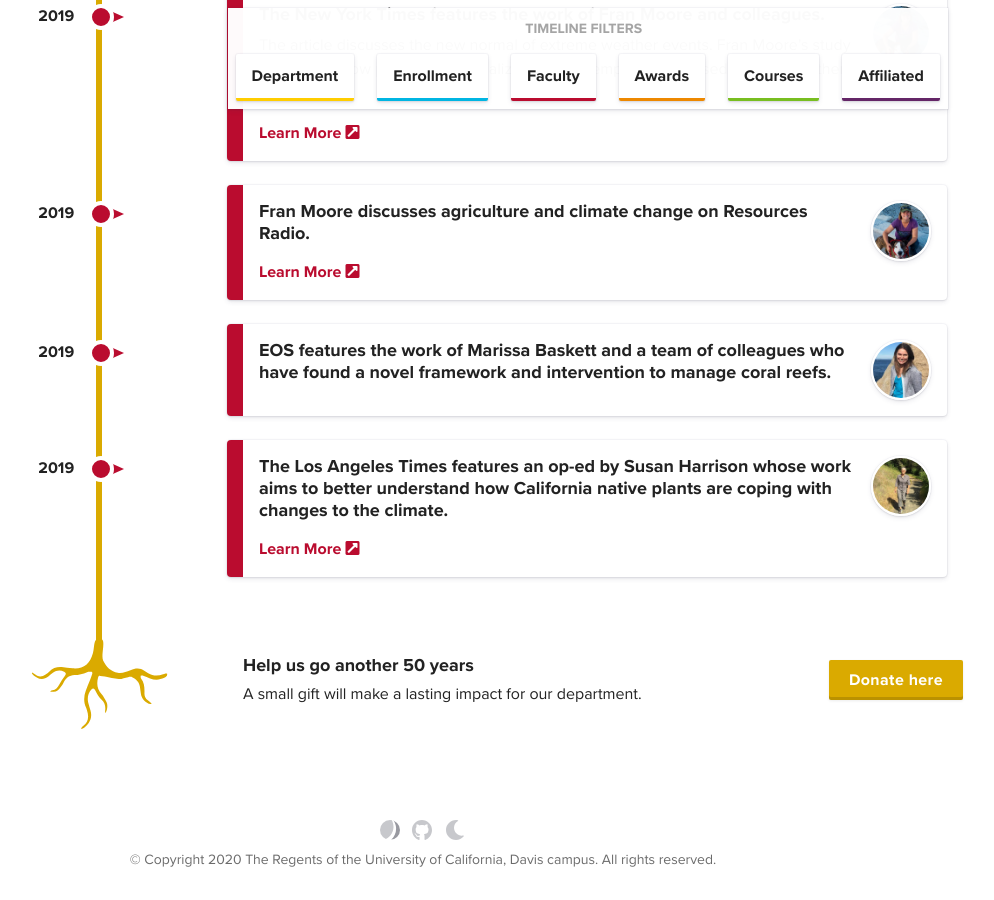
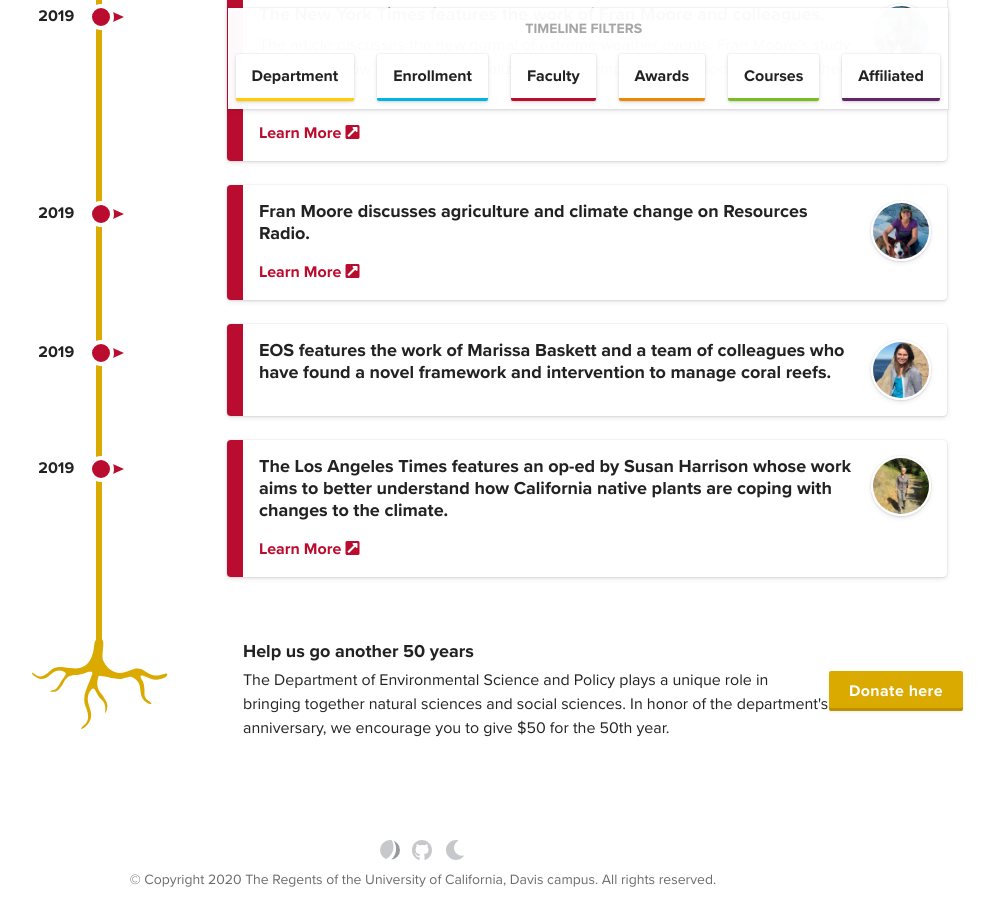
Before and after one commit to ucdavis/esp50, a Jekyll site: the page built from timeline.html, in a window 1280 px wide and 900 px high, scrolled down 13576 px. Shown: the whole window, without its empty margins (217-1211 px from the left). Built offline with Jekyll 4.4.1, drawn with Linux system fonts in a browser that asks for light colours; nearby versions of some CDN libraries; comment, search, counter and statistics services are not loaded.

Commit message:
context for givinng

```diff
--- a/timeline.html
+++ b/timeline.html
@@ -119,7 +119,7 @@ permalink: /timeline
   <div class="col-md-8 d-flex justify-content-between align-items-center">
     <div>
       <h3>Help us go another 50 years</h3>
-      <p>A small gift will make a lasting impact for our department.</p>
+      <p>The Department of Environmental Science and Policy plays a unique role in bringing together natural sciences and social sciences. In honor of the department's anniversary, we encourage you to give $50 for the 50th year.</p>
     </div>
     <div>
       <p><a href="https://give.ucdavis.edu/ADES" target="_blank" class="btn-primary">Donate here</a></p>
```
